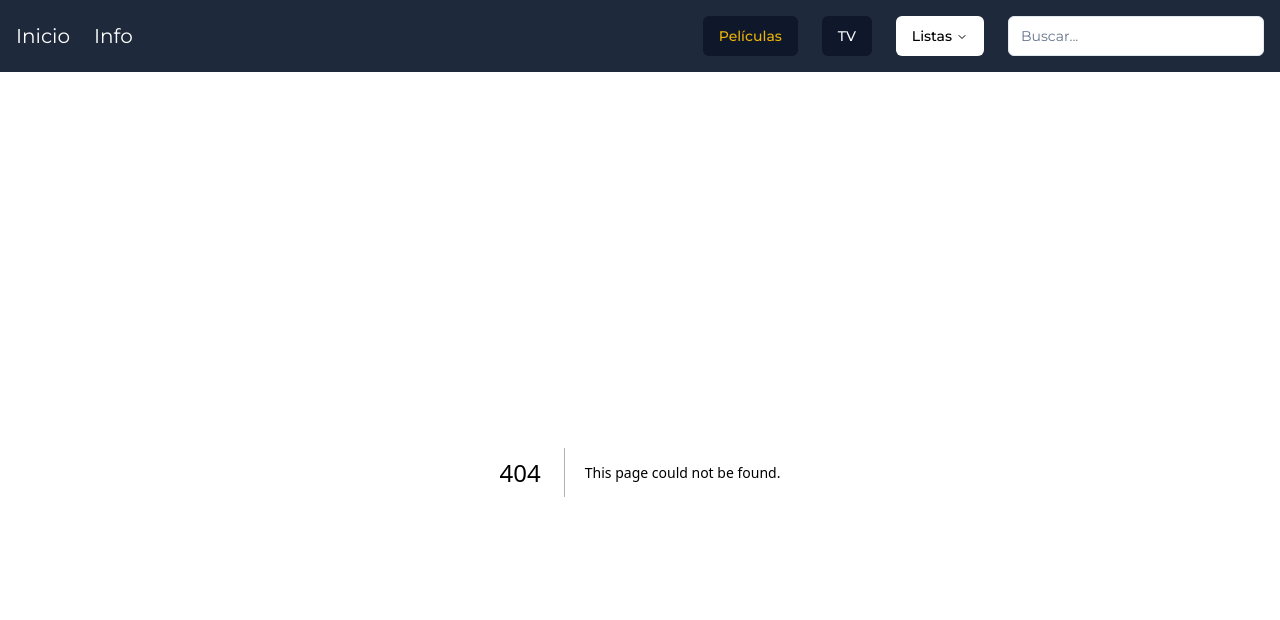
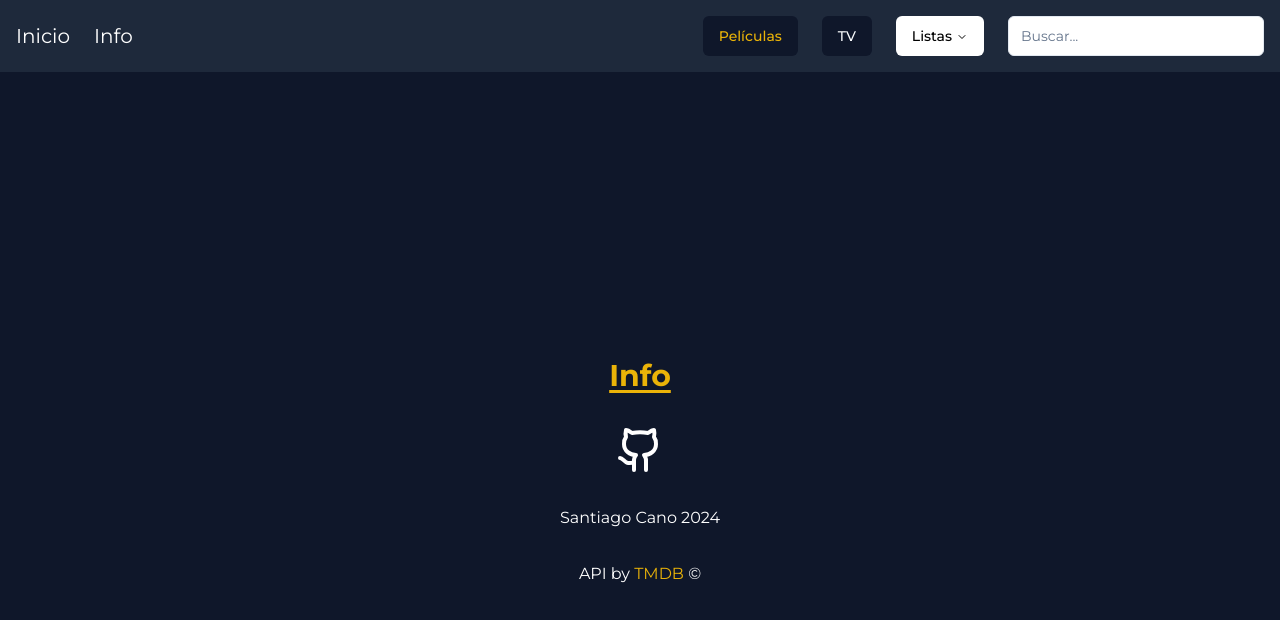
Before and after one commit to LaVieja1/movie-matrix, a Next.js app: page /info in a window 1280 px wide. Before the commit this address had no page. Shown: the top 620 px of the page. Built offline with nearby package versions, Linux system fonts and the light colour scheme.

Commit message:
añadido info

```diff
--- /dev/null
+++ b/app/info/page.tsx
@@ -0,0 +1,31 @@
+import { Github } from "lucide-react";
+
+const Info = () => {
+  return (
+    <main className="min-h-screen py-4 px-8 z-10 relative text-white flex flex-col items-center justify-center">
+      <div className="flex flex-col items-center justify-center gap-y-8">
+        <h1 className="text-3xl underline underline-offset-4 font-bold text-yellow-500">
+          Info
+        </h1>
+        <div className="flex items-center justify-center gap-x-4">
+          <a href="https://github.com/LaVieja1" target="_blank">
+            <Github size={48} className="hover:scale-110 transition" />
+          </a>
+        </div>
+        <p>Santiago Cano 2024</p>
+        <p>
+          API by{" "}
+          <a
+            href="https://www.themoviedb.org"
+            className="text-yellow-500 hover:text-yellow-300 transition"
+          >
+            TMDB
+          </a>{" "}
+          &copy;
+        </p>
+      </div>
+    </main>
+  );
+};
+
+export default Info;
```
